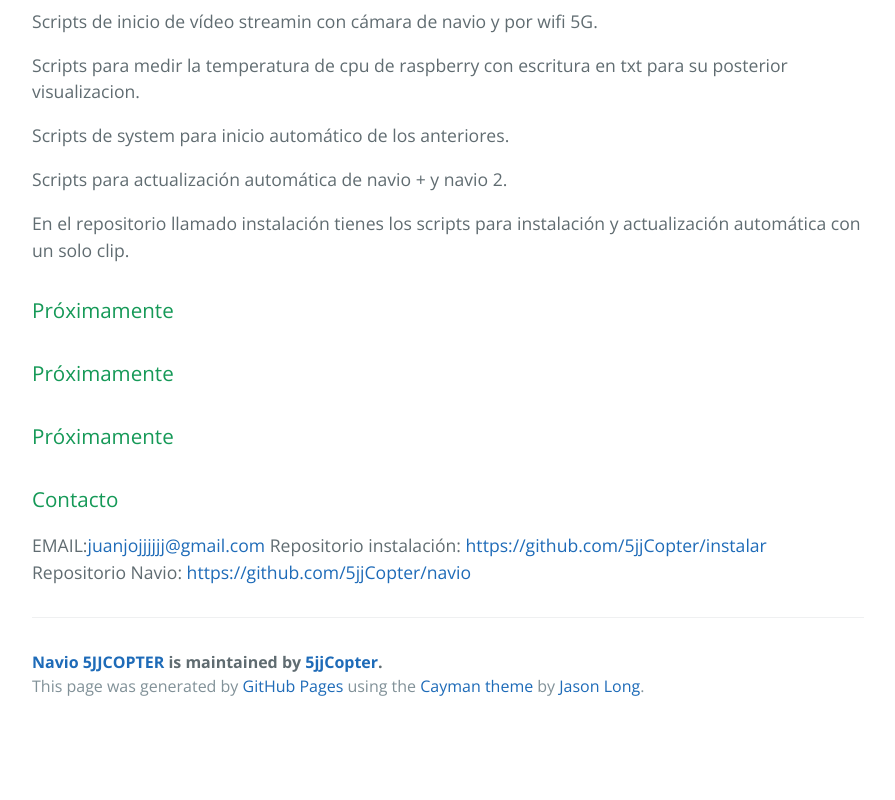
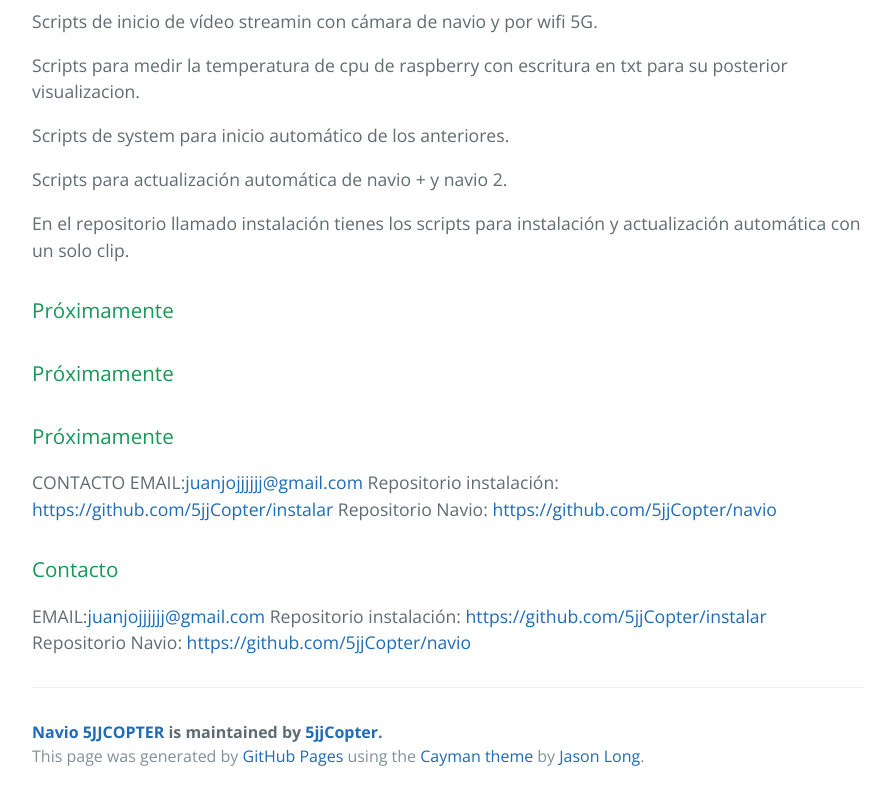
Before and after one commit to 5jjCopter/navio, a plain HTML site: page index.html in a window 1280 px wide. Shown: the part 543-1343 px from the top of the page, without its empty margins (192-1087 px from the left). Before the commit the page ends 1273 px from the top, so only its background shows below. Drawn offline with nearby package versions, Linux system fonts and the light colour scheme.

```diff
--- a/index.html
+++ b/index.html
@@ -45,6 +45,11 @@
 <h3>
 <a id="próximamente-2" class="anchor" href="#pr%C3%B3ximamente-2" aria-hidden="true"><span aria-hidden="true" class="octicon octicon-link"></span></a>Próximamente</h3>
 
+<p>CONTACTO
+EMAIL:<a href="mailto:juanjojjjjjj@gmail.com">juanjojjjjjj@gmail.com</a>
+Repositorio instalación: <a href="https://github.com/5jjCopter/instalar">https://github.com/5jjCopter/instalar</a>
+Repositorio Navio: <a href="https://github.com/5jjCopter/navio">https://github.com/5jjCopter/navio</a></p>
+
 <h3>
 <a id="contacto" class="anchor" href="#contacto" aria-hidden="true"><span aria-hidden="true" class="octicon octicon-link"></span></a>Contacto</h3>
 
--- a/params.json
+++ b/params.json
@@ -1,6 +1,6 @@
 {
   "name": "Navio 5JJCOPTER",
   "tagline": "CODIGO LIBRE",
-  "body": "###  Bienvenido a mi pagina GitHub .\r\nEsta pagina contiene scripts para utilización en navio + y navio 2.\r\n\r\nTienes scripts de inicio de APM.\r\n\r\nScripts de inicio de vídeo streamin con cámara de navio y por wifi 5G.\r\n\r\nScripts para medir la temperatura de cpu de raspberry con escritura en txt para su posterior visualizacion.\r\n\r\nScripts de system para inicio automático de los anteriores.\r\n\r\nScripts para actualización automática de navio + y navio 2.\r\n\r\nEn el repositorio llamado instalación tienes los scripts para instalación y actualización automática con un solo clip.\r\n\r\n### Próximamente\r\n\r\n\r\n### Próximamente\r\n\r\n\r\n### Próximamente\r\n\r\n\r\n### Contacto\r\nEMAIL:juanjojjjjjj@gmail.com\r\nRepositorio instalación: https://github.com/5jjCopter/instalar\r\nRepositorio Navio: https://github.com/5jjCopter/navio\r\n",
+  "body": "###  Bienvenido a mi pagina GitHub .\r\nEsta pagina contiene scripts para utilización en navio + y navio 2.\r\n\r\nTienes scripts de inicio de APM.\r\n\r\nScripts de inicio de vídeo streamin con cámara de navio y por wifi 5G.\r\n\r\nScripts para medir la temperatura de cpu de raspberry con escritura en txt para su posterior visualizacion.\r\n\r\nScripts de system para inicio automático de los anteriores.\r\n\r\nScripts para actualización automática de navio + y navio 2.\r\n\r\nEn el repositorio llamado instalación tienes los scripts para instalación y actualización automática con un solo clip.\r\n\r\n### Próximamente\r\n\r\n\r\n### Próximamente\r\n\r\n\r\n### Próximamente\r\nCONTACTO\r\nEMAIL:juanjojjjjjj@gmail.com\r\nRepositorio instalación: https://github.com/5jjCopter/instalar\r\nRepositorio Navio: https://github.com/5jjCopter/navio\r\n\r\n\r\n\r\n### Contacto\r\n\r\nEMAIL:juanjojjjjjj@gmail.com\r\nRepositorio instalación: https://github.com/5jjCopter/instalar\r\nRepositorio Navio: https://github.com/5jjCopter/navio\r\n",
   "note": "Don't delete this file! It's used internally to help with page regeneration."
 }
```
